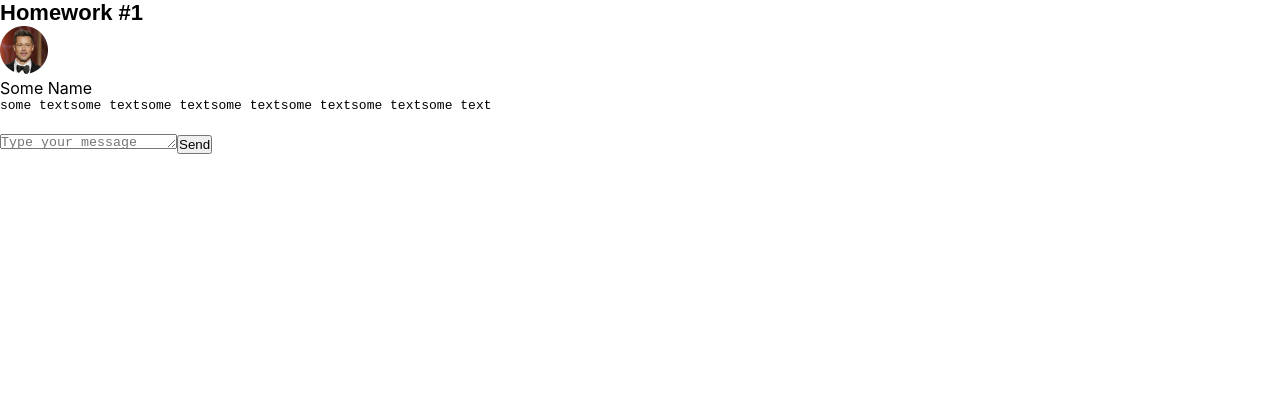
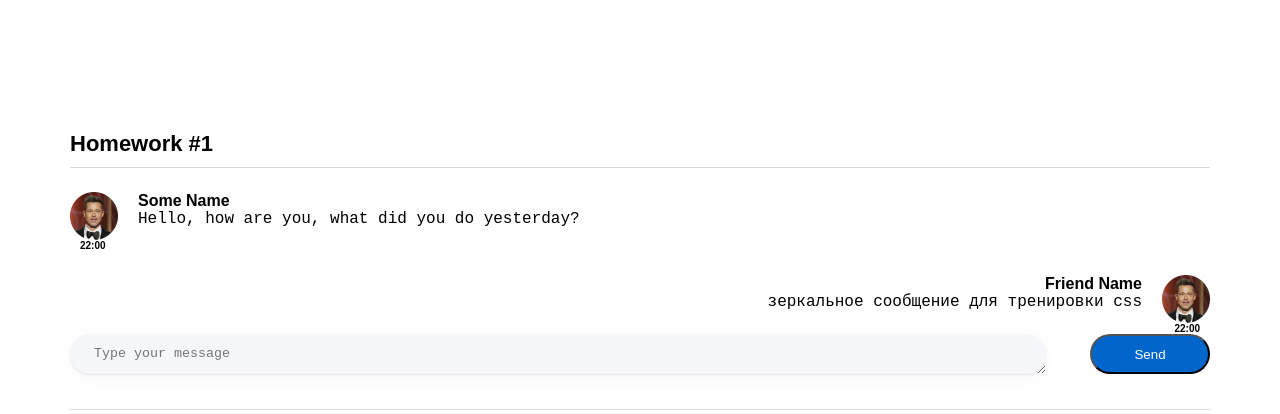
Before and after one commit to PidzhakovIlya/hws2-master, a React (Create React App) app: page / in a window 1280 px wide. Shown: the top 414 px of the page. Built offline with nearby package versions, Linux system fonts and the light colour scheme.

Commit message:
styled FriendMessage

```diff
--- a/src/s1-main/App.module.css
+++ b/src/s1-main/App.module.css
@@ -1,9 +1,29 @@
 .App {
     --header_height: 60px;
+
+    max-width: 1280px;
+    margin: 131px 70px 0 70px;
 }
 
 .hw {
-    max-width: 1280px;
+    margin-top: 10px;
+    display: flex;
+    flex-direction: column;
+    &::before {
+        content: '';
+        width:100%;
+        height: 1px;
+        background-color: #D9D9D9;
+    }
+    &::after {
+        content: '';
+        width:100%;
+        height: 1px;
+        background-color: #D9D9D9;
+        margin-top: 35px;
+        margin-bottom: 60px;
+    }
+
 
 }
 
@@ -12,4 +32,5 @@
     font-size: 22px;
     font-weight: 600;
     color: #000000;
+
 }
--- a/src/s2-homeworks/hw01/HW1.tsx
+++ b/src/s2-homeworks/hw01/HW1.tsx
@@ -39,7 +39,7 @@ export const message0: MessageType = {
         name: 'Some Name',  // можно менять
     },
     message: {
-        text: 'some textsome textsome textsome textsome textsome textsome text', // можно менять
+        text: 'Hello, how are you, what did you do yesterday?', // можно менять
         time: '22:00', // можно менять
     },
 }
--- a/src/s2-homeworks/hw01/friend-message/FriendMessage.module.css
+++ b/src/s2-homeworks/hw01/friend-message/FriendMessage.module.css
@@ -1,17 +1,27 @@
 .friendMessage {
-
+    margin-top: 24px;
+    display: flex;
+    flex-direction: column;
+    align-items: flex-end;
 }
 
 .friendImageAndText {
-
+    display: flex;
+    flex-direction: row-reverse;
 }
 
 .friendImageAndText img {
-
+    height: 48px;
+    width: 48px;
 }
 
 .friendText {
-
+    position: relative;
+    text-align: end;
+    font-family: 'Montserrat', sans-serif;
+    font-size: 16px;
+    color: #000;
+    margin-right: 20px;
 }
 
 .friendText:after {
@@ -19,7 +29,7 @@
 }
 
 .friendName {
-
+    font-weight: 600;
 }
 
 .friendMessageText {
@@ -27,5 +37,8 @@
 }
 
 .friendTime {
-
+    font-family: 'Montserrat', sans-serif;
+    font-size: 10px;
+    font-weight: 600;
+    margin-right: 10px;
 }
--- a/src/s2-homeworks/hw01/friend-message/FriendMessage.tsx
+++ b/src/s2-homeworks/hw01/friend-message/FriendMessage.tsx
@@ -1,8 +1,12 @@
 import React from 'react'
 import s from './FriendMessage.module.css'
+import {MessagePropsType} from "../message/Message";
+
 
 // создать тип вместо any и отобразить приходящие данные
-const FriendMessage = (props: any) => {
+
+
+const FriendMessage = (props: MessagePropsType) => {
     return (
         <div
             id={'hw1-friend-message-' + props.message.id}
@@ -12,7 +16,7 @@ const FriendMessage = (props: any) => {
                 <img
                     id={'hw1-friend-avatar-' + props.message.id}
                     // создаёт студент
-
+                    src={props.message.user.avatar}
                     //
                 />
                 <div className={s.friendText}>
@@ -22,7 +26,7 @@ const FriendMessage = (props: any) => {
                     >
                         {/*создаёт студент*/}
 
-                        {/**/}
+                        {props.message.user.name}
                     </div>
                     <pre
                         id={'hw1-friend-text-' + props.message.id}
@@ -30,7 +34,7 @@ const FriendMessage = (props: any) => {
                     >
                         {/*создаёт студент*/}
 
-                        {/**/}
+                        {props.message.message.text}
                     </pre>
                 </div>
             </div>
@@ -40,7 +44,7 @@ const FriendMessage = (props: any) => {
             >
                 {/*создаёт студент*/}
 
-                {/**/}
+                {props.message.message.time}
             </div>
         </div>
     )
--- a/src/s2-homeworks/hw01/message-sender/MessageSender.module.css
+++ b/src/s2-homeworks/hw01/message-sender/MessageSender.module.css
@@ -1,18 +1,32 @@
 .sendForm {
-
+    display: flex;
+    flex-direction: row;
+    gap: 44px;
 }
 
 .textarea {
-
+    max-width: 976px;
+    width: 100%;
+    min-height: 40px;
+    border-radius: 20px;
+    background: #F5F7FB;
+    box-shadow: 0px 1px 2px 0px rgba(29, 33, 38, 0.10), 0px 5px 20px 0px rgba(29, 33, 38, 0.03);
+    padding: 12px 24px;
+    border: none;
 }
 
 .button {
-
+    width: 120px;
+    height: 40px;
+    border-radius: 20px;
+    background: #06C;
+    color: #FFFFFF;
 }
 
 .button:hover {
+ cursor: pointer;
+}
 
+.button:active {
+    background: #033c75;
 }
-.button:active {
-
-}
--- a/src/s2-homeworks/hw01/message/Message.module.css
+++ b/src/s2-homeworks/hw01/message/Message.module.css
@@ -1,9 +1,14 @@
 .message {
+    margin-top: 24px;
+    display: flex;
+    flex-direction: column;
+    align-items: flex-start;;
 
 }
 
 .imageAndText {
-
+    display: flex;
+    flex-direction: row;
 }
 
 .imageAndText img {
@@ -12,21 +17,29 @@
 }
 
 .text {
+    position: relative;
+    font-family: 'Montserrat', sans-serif;
+    font-size: 16px;
+    color: #000;
+    margin-left: 20px;
+}
 
-}
 
 .text:after {
 
 }
 
 .name {
-
+    font-weight: 600;
 }
 
 .messageText {
 
-}
+   }
 
 .time {
-
+    font-family: 'Montserrat', sans-serif;
+    font-size: 10px;
+    font-weight: 600;
+    margin-left: 10px;
 }
--- a/src/s2-homeworks/hw01/message/Message.tsx
+++ b/src/s2-homeworks/hw01/message/Message.tsx
@@ -1,7 +1,6 @@
 import React from 'react'
 import s from './Message.module.css'
 import {MessageType} from "../HW1";
-import avatar from "../avatar.png"
 
 // нужно создать правильный тип вместо any
 export type MessagePropsType = {
@@ -16,7 +15,7 @@ const Message = (props: MessagePropsType) => {
                 <img
                     id={'hw1-avatar-' + props.message.id}
                     // создаёт студент
-                    src={avatar}
+                    src={props.message.user.avatar}
                     //
                 />
                 <div className={s.text}>
@@ -35,7 +34,7 @@ const Message = (props: MessagePropsType) => {
             <div id={'hw1-time-' + props.message.id} className={s.time}>
                 {/*создаёт студент*/}
 
-                {/**/}
+                {props.message.message.time}
             </div>
         </div>
     )
```
